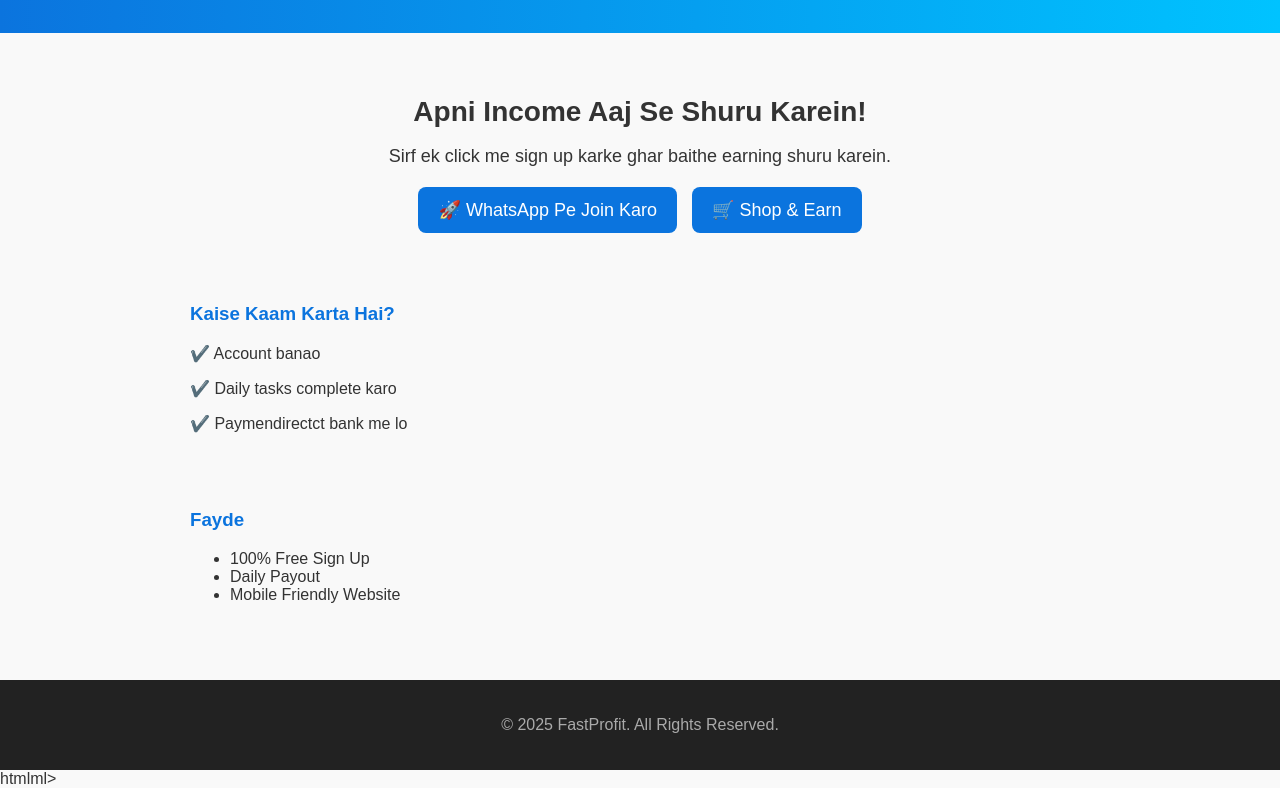
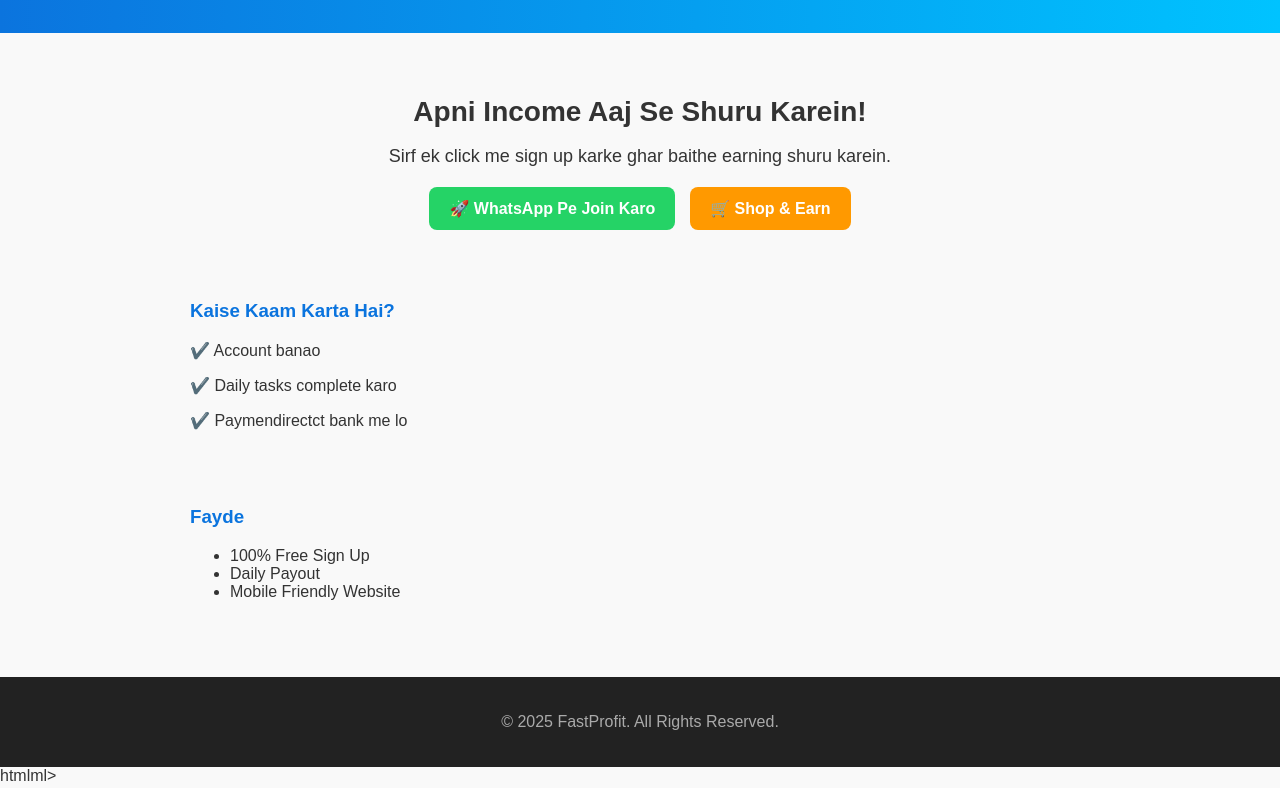
Before and after one commit to Jonsan566/elewan, a plain HTML site: page index.html in a window 1280 px wide. Shown: the part 94-882 px from the top of the page. Drawn offline with Linux system fonts and the light colour scheme.

Commit message:
Update index.html

```diff
--- a/index.html
+++ b/index.html
@@ -72,10 +72,17 @@
     <p>Sirf ek click me sign up karke ghar baithe earning shuru karein.</p>
     <div style="display:flex;gap:15px;justify-content:center;flex-wrap:wrap;">
   <!-- WhatsApp Button -->
-  <a class="btn" href="https://wa.me/919876543210" target="_blank">🚀 WhatsApp Pe Join Karo</a>
+  <a href="https://wa.me/919876543210" target="_blank"
+     style="background:#25D366;color:#fff;padding:12px 20px;border-radius:8px;text-decoration:none;font-weight:bold;">
+     🚀 WhatsApp Pe Join Karo
+  </a>
 
   <!-- Affiliate Button -->
-  <a class="btn" href="https://www.amazon.in/best-deal" target="_blank">🛒 Shop & Earn</a>
+  <a href="https://www.amazon.in/best-deal" target="_blank"
+     style="background:#ff9900;color:#fff;padding:12px 20px;border-radius:8px;text-decoration:none;font-weight:bold;">
+     🛒 Shop & Earn
+  </a>
+</div>
 </div>
   </div>
 
```
